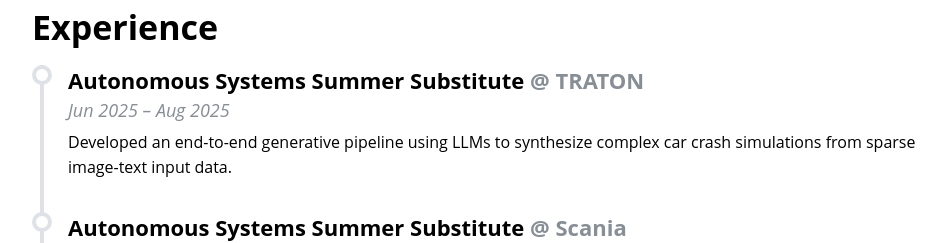
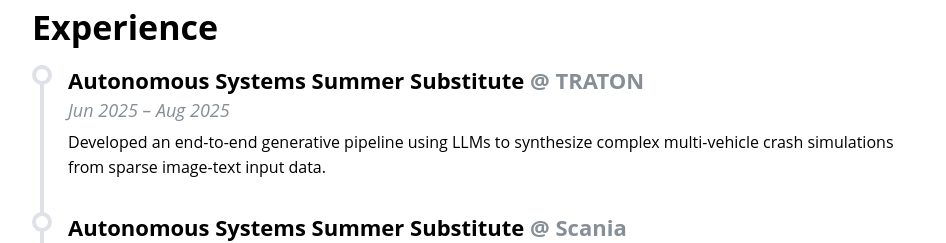
Before and after one commit to LukasIngemarsson/lukasingemarsson.github.io, a React (Vite) app in the folder personal-website/: page /#whoami in a window 1280 px wide. Shown: the part 960-1203 px from the top of the page, without its empty margins (160-1106 px from the left). Built offline with nearby package versions, Linux system fonts and the light colour scheme.

Commit message:
traton description correction

```diff
--- a/personal-website/src/data/experience.data.tsx
+++ b/personal-website/src/data/experience.data.tsx
@@ -56,7 +56,7 @@
     date: "Jun 2025 – Aug 2025",
     description:
       "Developed an end-to-end generative pipeline using LLMs to synthesize complex \
-      car crash simulations from sparse image-text input data.",
+      multi-vehicle crash simulations from sparse image-text input data.",
   },
   {
     role: "Autonomous Systems Summer Substitute",
```
